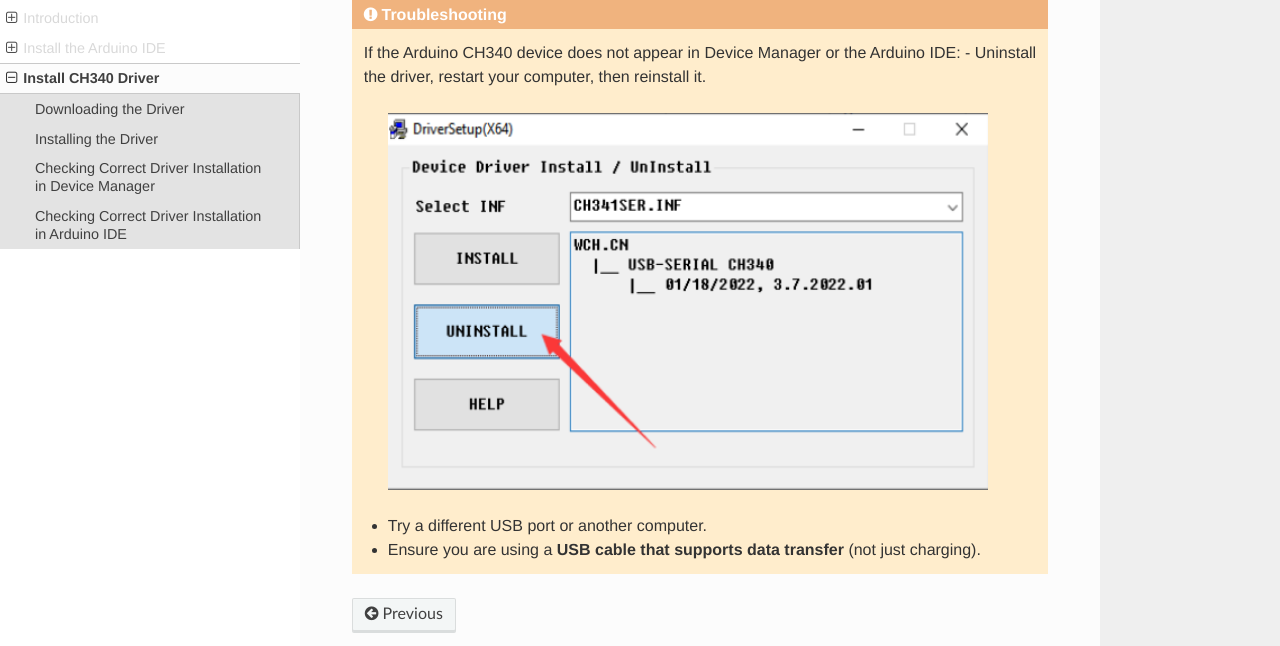
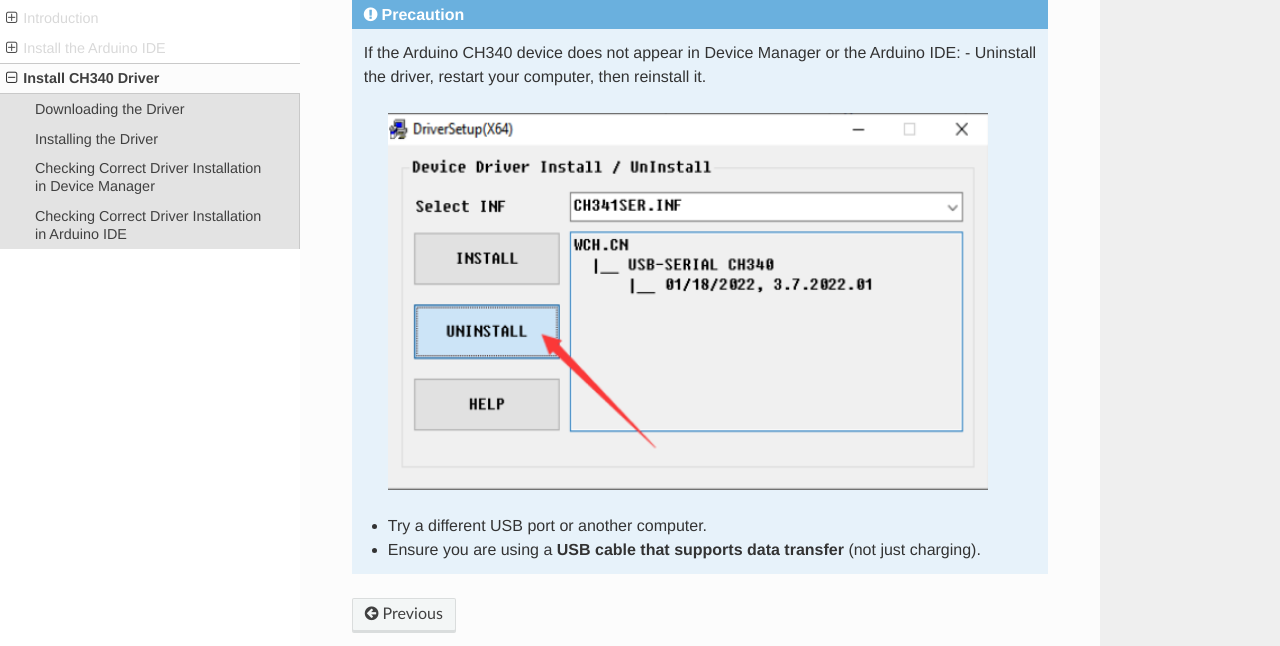
Before and after one commit to COLA508/Lafvin_Smart_Home-UsingTutorials, a Sphinx documentation site: the page built from docs/source/install_CH340_serial_port_driver.rst, in a window 1280 px wide and 900 px high, scrolled down 3617 px, cut to the strip 254-900 px from the top of the window. Built offline with Sphinx 7.4.7 and the Read the Docs theme 3.1.0, drawn with Linux system fonts in a browser that asks for light colours.

Commit message:
Update install_CH340_serial_port_driver.rst

```diff
--- a/docs/source/install_CH340_serial_port_driver.rst
+++ b/docs/source/install_CH340_serial_port_driver.rst
@@ -69,8 +69,8 @@
 .. image:: _static/16.CH340.png
    :width: 600
 
-.. admonition:: Troubleshooting
-   :class: warning
+.. admonition:: Precaution
+   :class: note
 
    If the Arduino CH340 device does not appear in Device Manager or the Arduino IDE:
    - Uninstall the driver, restart your computer, then reinstall it.
```
